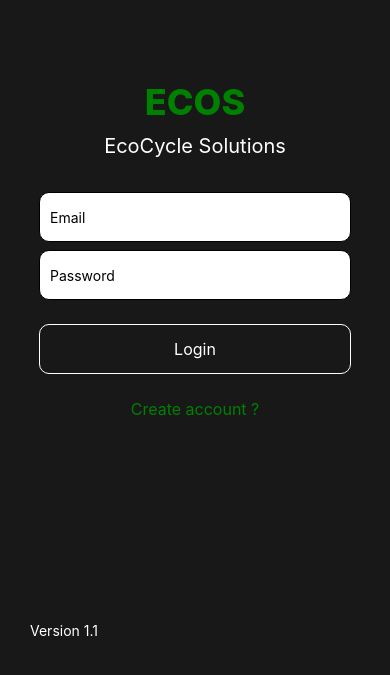
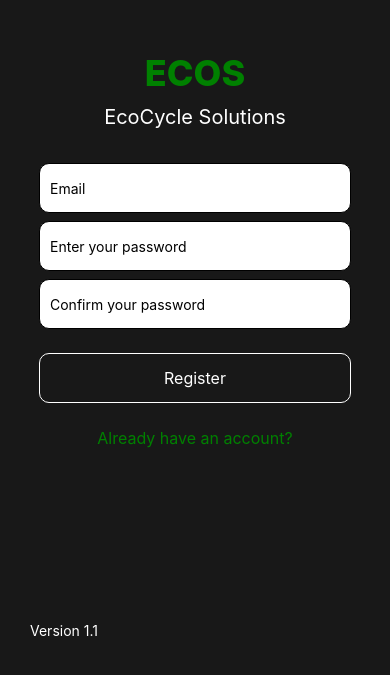
Before and after one commit to master59590/Ecos, a React Native app: screen /Register in a window 390 px wide. Shown: the part 165-840 px from the top of the page. Built offline with nearby package versions, Linux system fonts and the light colour scheme; no server answers.

Commit message:
create register page and validation

```diff
--- a/App.tsx
+++ b/App.tsx
@@ -6,6 +6,7 @@ import Details from './app/screens/Details';
 import { useEffect, useState } from 'react';
 import { User, onAuthStateChanged } from 'firebase/auth';
 import { FIREBASE_AUTH } from './FirebaseConfig';
+import Register from './app/screens/Register';
 
 const Stack = createNativeStackNavigator();
 
@@ -16,6 +17,14 @@ function InsideLayout() {
     <InsideStack.Navigator>
       <InsideStack.Screen name='Ecos TEST' component={List} />
       <InsideStack.Screen name='details' component={Details} />
+    </InsideStack.Navigator>
+  );
+}
+function loginRegister() {
+  return (
+    <InsideStack.Navigator>
+      <InsideStack.Screen name='Login' component={Login} options={{headerShown : false}} />
+      <InsideStack.Screen name='Register' component={Register} options={{headerShown : false}} />
     </InsideStack.Navigator>
   );
 }
@@ -38,7 +47,7 @@ export default function App() {
           <Stack.Screen name='My todo' component={InsideLayout} options={{headerShown : false}} ></Stack.Screen>
         ) :
         (
-          <Stack.Screen name='Login' component={Login} options={{headerShown : false}} ></Stack.Screen>
+          <Stack.Screen name='Login' component={loginRegister} options={{headerShown : false}} ></Stack.Screen>
         )
       }
 
--- a/app/screens/Login.tsx
+++ b/app/screens/Login.tsx
@@ -2,8 +2,15 @@ import { TouchableOpacity , View, Text , StyleSheet, TextInput, ActivityIndicato
 import React, { useState } from 'react'
 import { FIREBASE_AUTH } from '../../FirebaseConfig';
 import { createUserWithEmailAndPassword, signInWithEmailAndPassword } from 'firebase/auth';
+import { NavigationProp } from '@react-navigation/native'
 
-const Login = () => {
+
+interface RouterProps {
+    navigation : NavigationProp<any, any>;
+}
+
+
+const Login = ({navigation} : RouterProps) => {
     const [email , setEmail] = useState('') ;
     const [password , setPassword] = useState('') ;
     const [loading , setLoading] = useState(false) ;
@@ -19,26 +26,12 @@ const Login = () => {
             alert('Login Success')
         }catch (error: any) {
             console.log(error);
-            alert('Sign In failed: ' + error.message);
+            alert('Login Failed: ' + error.message);
         }finally {
             setLoading(false);
         }
     }
-    const signUp = async () => {
-        setLoading(true) ;
-        try {
-            const res = await createUserWithEmailAndPassword(auth ,email, password);
-            console.log(res);
-            alert('Check your email!')
-        }catch (error: any) {
-            console.log(error);
-            alert('Sign In failed: ' + error.message);
-        }finally {
-            setLoading(false);
-        }
 
-
-    }
   return (
     <View  style={styles.container}>
         <KeyboardAvoidingView behavior='padding'>
@@ -52,7 +45,7 @@ const Login = () => {
                 <Text style={styles.btnText}>Login</Text>
             </TouchableOpacity>
 
-            <TouchableOpacity style={styles.btnRegister} onPress={signUp}>
+            <TouchableOpacity style={styles.btnRegister} onPress={() => navigation.navigate('Register')}>
                 <Text style={styles.btnTextRegister}>Create account ?</Text>
             </TouchableOpacity>
 
--- /dev/null
+++ b/app/screens/Register.tsx
@@ -0,0 +1,181 @@
+import { TouchableOpacity , View, Text , StyleSheet, TextInput, ActivityIndicator, Button, KeyboardAvoidingView } from 'react-native'
+import React, { useState } from 'react'
+import { FIREBASE_AUTH } from '../../FirebaseConfig';
+import { createUserWithEmailAndPassword, signInWithEmailAndPassword } from 'firebase/auth';
+import { NavigationProp } from '@react-navigation/native';
+import { useForm, Controller } from 'react-hook-form';
+
+
+interface RouterProps {
+    navigation : NavigationProp<any, any>;
+}
+const Register = ({navigation} : RouterProps) => {
+    const { control, handleSubmit, watch, formState: { errors } } = useForm();
+    const password = watch('password'); // ดึงค่าของ password ที่ผู้ใช้กรอกไว้
+    const [email , setEmail] = useState('') ;
+    const [loading , setLoading] = useState(false) ;
+    const auth = FIREBASE_AUTH;
+
+    const signUp = async (data : any) => {
+        setLoading(true) ;
+        console.log('Register Data:', data);
+        try {
+            const res = await createUserWithEmailAndPassword(auth ,email, password);
+            console.log(res);
+            alert('Register Success')
+        }catch (error: any) {
+            console.log(error);
+            alert('Register Failed: ' + error.message);
+        }finally {
+            setLoading(false);
+        }
+
+
+    }
+  return (
+    <View  style={styles.container}>
+        <KeyboardAvoidingView behavior='padding'>
+        <Text style={styles.logo}>ECOS</Text>
+        <Text style={{fontSize:20 , textAlign:'center' , marginBottom : 30  , color : '#fff'}}>EcoCycle Solutions</Text>
+        <View style={styles.containerLogin}>
+            <TextInput value={email} style={styles.input} placeholder='Email' autoCapitalize='none' onChangeText={(text) => setEmail(text)}></TextInput>
+
+            <Controller
+                control={control}
+                name="password"
+                rules={{
+                required: 'Password is required',
+                minLength: { value: 6, message: 'Password must be at least 6 characters' },
+                }}
+                render={({ field: { onChange, onBlur, value } }) => (
+                <TextInput
+                    style={styles.input}
+                    placeholder="Enter your password"
+                    secureTextEntry
+                    onBlur={onBlur}
+                    onChangeText={onChange}
+                    value={value}
+                    autoCapitalize='none'
+                />
+                )}
+            />
+            {errors.password && <Text style={styles.error}>{errors.password.message}</Text>}
+
+            <Controller
+                control={control}
+                name="confirmPassword"
+                rules={{
+                required: 'Please confirm your password',
+                validate: value =>
+                    value === password || 'Passwords do not match', // ตรวจสอบความตรงกันของ password
+                }}
+                render={({ field: { onChange, onBlur, value } }) => (
+                <TextInput
+                    style={styles.input}
+                    placeholder="Confirm your password"
+                    secureTextEntry
+                    onBlur={onBlur}
+                    onChangeText={onChange}
+                    value={value}
+                    autoCapitalize='none'
+                />
+                )}
+            />
+            {errors.confirmPassword && <Text style={styles.error}>{errors.confirmPassword.message}</Text>}
+
+            {/* <TextInput value={password} style={styles.input} placeholder='Password' autoCapitalize='none' onChangeText={(text) => setPassword(text)} secureTextEntry={true}></TextInput> */}
+            {/* <TextInput value={confirmPassword} style={styles.input} placeholder='Confirm Password' autoCapitalize='none' onChangeText={(text) => setConfirmPassword(text)} secureTextEntry={true}></TextInput>  */}
+
+            {loading ? <ActivityIndicator size='large' color="#000ff" />: <>
+                <TouchableOpacity style={styles.btn} onPress={handleSubmit(signUp)}>
+                    <Text style={styles.btnText}>Register</Text>
+                </TouchableOpacity>
+
+                <TouchableOpacity style={styles.btnRegister} onPress={() => navigation.goBack()}>
+                    <Text style={styles.btnTextRegister}>Already have an account?</Text>
+                </TouchableOpacity>
+            </>
+            }
+        </View>
+        </KeyboardAvoidingView>
+        <Text style={styles.version}>Version 1.1</Text>
+    </View>
+  )
+}
+
+export default Register
+
+const styles = StyleSheet.create({
+    container : {
+
+        flex : 1,
+        justifyContent: 'center',
+        backgroundColor : '#181818',
+        position : 'relative'
+    },
+    containerLogin : {
+        display : 'flex',
+        justifyContent : 'center',
+        alignItems : 'center'
+    },
+    input : {
+        marginVertical : 4 ,
+        height: 50 ,
+        borderWidth : 1 ,
+        borderRadius : 10 ,
+        padding : 10 ,
+        backgroundColor : '#fff' ,
+        width : '80%',
+
+    },
+    logo : {
+        fontSize : 36,
+        textAlign: 'center',
+        fontWeight : 800 ,
+        color : 'green',
+        marginBottom : 10 ,
+    },
+    btn : {
+        borderWidth : 1,
+        borderColor : '#fff',
+        width : "80%",
+        display : 'flex',
+        justifyContent : 'center' ,
+        alignItems : 'center' ,
+        height : 50 ,
+        borderRadius : 10 ,
+        marginTop : 20
+
+    },
+    btnText : {
+        fontSize : 16 ,
+        color : '#fff'
+    },
+    btnRegister : {
+        // borderWidth : 1,
+        borderColor : '#fff',
+        width : "80%",
+        display : 'flex',
+        justifyContent : 'center' ,
+        alignItems : 'center' ,
+        height : 50 ,
+        borderRadius : 10 ,
+        marginTop : 10
+    },
+    btnTextRegister : {
+        fontSize : 16 ,
+        color : "green"
+    },
+    version : {
+        textAlign : 'center' ,
+        color : "#fff" ,
+        position : 'absolute' ,
+        bottom : 40,
+        left : 30
+    },
+    error: {
+        color: 'red',
+        marginBottom: 10,
+      }
+
+})
--- a/package.json
+++ b/package.json
@@ -15,6 +15,7 @@
     "expo-status-bar": "~2.0.0",
     "firebase": "^11.1.0",
     "react": "18.3.1",
+    "react-hook-form": "^7.54.1",
     "react-native": "0.76.5",
     "react-native-safe-area-context": "4.12.0",
     "react-native-screens": "~4.1.0"
```
Also changed, not shown: 1 other file (tests, documents, lock files or other folders).
